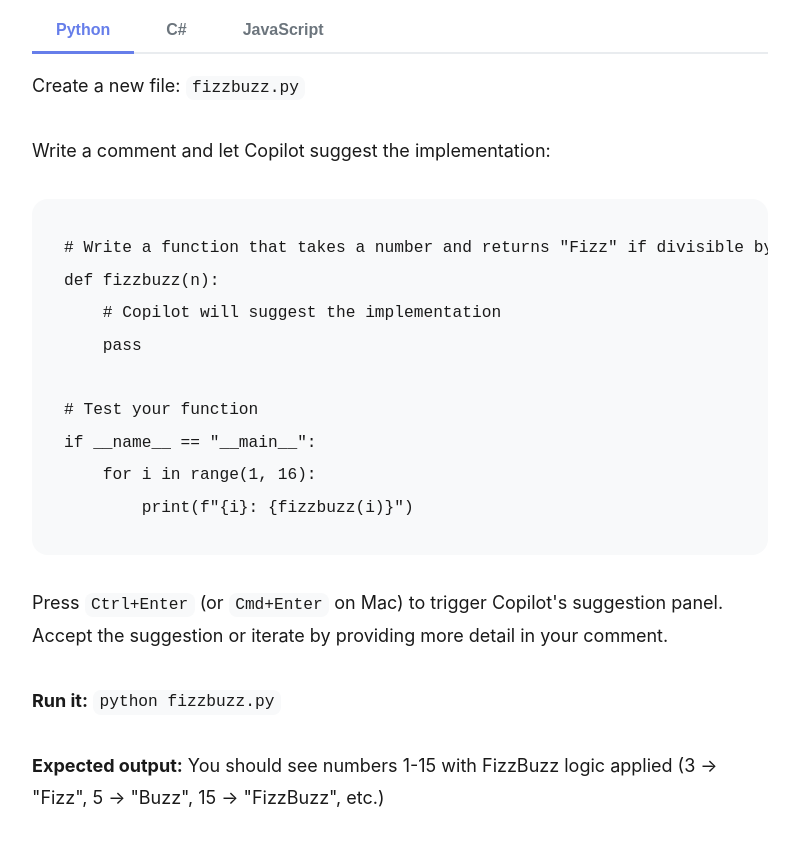
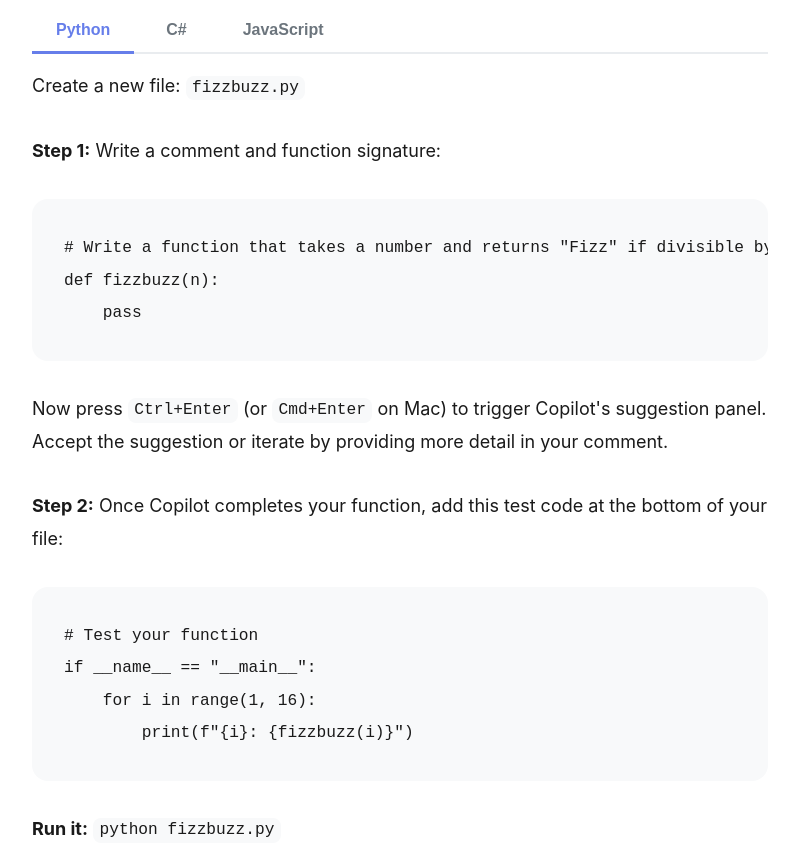
Before and after one commit to codess-aus/AI-Assisted-Dev-with-GitHub-Copilot, a website: page posts/part1-welcome.html in a window 1280 px wide. Shown: the part 4520-5369 px from the top of the page, without its empty margins (240-1039 px from the left). Drawn offline with Linux system fonts and the light colour scheme.

Commit message:
feat: add prerequisites and setup guide for the workshop with detailed instructions and resources

```diff
--- a/posts/part1-welcome.html
+++ b/posts/part1-welcome.html
@@ -119,24 +119,25 @@
             <div class="tab-content-container">
                 <div class="tab-content active" data-language="python">
                     <p>Create a new file: <code>fizzbuzz.py</code></p>
-                    <p>Write a comment and let Copilot suggest the implementation:</p>
+                    <p><strong>Step 1:</strong> Write a comment and function signature:</p>
                     <pre><code># Write a function that takes a number and returns "Fizz" if divisible by 3, "Buzz" if divisible by 5, and "FizzBuzz" if divisible by both. Otherwise, return the number as a string.
 def fizzbuzz(n):
-    # Copilot will suggest the implementation
-    pass
+    pass</code></pre>
+                    <p>Now press <code>Ctrl+Enter</code> (or <code>Cmd+Enter</code> on Mac) to trigger Copilot's suggestion panel. Accept the suggestion or iterate by providing more detail in your comment.</p>
 
-# Test your function
+                    <p><strong>Step 2:</strong> Once Copilot completes your function, add this test code at the bottom of your file:</p>
+                    <pre><code># Test your function
 if __name__ == "__main__":
     for i in range(1, 16):
         print(f"{i}: {fizzbuzz(i)}")</code></pre>
-                    <p>Press <code>Ctrl+Enter</code> (or <code>Cmd+Enter</code> on Mac) to trigger Copilot's suggestion panel. Accept the suggestion or iterate by providing more detail in your comment.</p>
+
                     <p><strong>Run it:</strong> <code>python fizzbuzz.py</code></p>
                     <p><strong>Expected output:</strong> You should see numbers 1-15 with FizzBuzz logic applied (3 → "Fizz", 5 → "Buzz", 15 → "FizzBuzz", etc.)</p>
                 </div>
 
                 <div class="tab-content" data-language="csharp">
                     <p>Create a new file: <code>FizzBuzz.cs</code></p>
-                    <p>Write a comment and let Copilot suggest the implementation:</p>
+                    <p><strong>Step 1:</strong> Write the class structure with a comment and method signature:</p>
                     <pre><code>// Implement FizzBuzz logic as a method in a class
 using System;
 
@@ -147,41 +148,44 @@ public class FizzBuzzSolver
     // Otherwise, return the number as a string.
     public string Solve(int n)
     {
-        // Copilot will suggest the implementation
         return n.ToString();
     }
+}</code></pre>
+                    <p>Now press <code>Ctrl+Enter</code> (or <code>Cmd+Enter</code> on Mac) to trigger Copilot's suggestion panel. Notice how it adapts to C# syntax and conventions.</p>
 
-    static void Main()
+                    <p><strong>Step 2:</strong> Once Copilot completes your method, add this Main method to test it (inside the class, after the Solve method):</p>
+                    <pre><code>    static void Main()
     {
         var solver = new FizzBuzzSolver();
         for (int i = 1; i <= 15; i++)
         {
             Console.WriteLine($"{i}: {solver.Solve(i)}");
         }
-    }
-}</code></pre>
-                    <p>Press <code>Ctrl+Enter</code> (or <code>Cmd+Enter</code> on Mac) to trigger Copilot's suggestion panel. Notice how it adapts to C# syntax and conventions.</p>
+    }</code></pre>
+
                     <p><strong>Run it:</strong> <code>dotnet run</code> or compile with <code>csc FizzBuzz.cs</code> then run <code>./FizzBuzz</code></p>
                     <p><strong>Expected output:</strong> Numbers 1-15 with FizzBuzz logic applied</p>
                 </div>
 
                 <div class="tab-content" data-language="javascript">
                     <p>Create a new file: <code>fizzbuzz.js</code></p>
-                    <p>Write a comment and let Copilot suggest the implementation:</p>
+                    <p><strong>Step 1:</strong> Write a comment and function signature:</p>
 <pre><code>// Implement FizzBuzz logic in JavaScript
 // Return "Fizz" for multiples of 3, "Buzz" for 5, "FizzBuzz" for both,
 // otherwise return the number as a string.
 function fizzbuzz(n) {
-    // Copilot will suggest the implementation
     return n.toString();
 }
+</code></pre>
+                    <p>Now press <code>Ctrl+Enter</code> (or <code>Cmd+Enter</code> on Mac) to trigger Copilot's suggestion panel. Notice how it adapts to JavaScript idioms (strict equality, modulo checks).</p>
 
-// Test your function
+                    <p><strong>Step 2:</strong> Once Copilot completes your function, add this test code at the bottom of your file:</p>
+<pre><code>// Test your function
 for (let i = 1; i <= 15; i++) {
     console.log(`${i}: ${fizzbuzz(i)}`);
 }
 </code></pre>
-                    <p>Press <code>Ctrl+Enter</code> (or <code>Cmd+Enter</code> on Mac) to trigger Copilot's suggestion panel. Notice how it adapts to JavaScript idioms (strict equality, modulo checks).</p>
+
                     <p><strong>Run it:</strong> <code>node fizzbuzz.js</code></p>
                     <p><strong>Expected output:</strong> Numbers 1-15 with FizzBuzz logic applied</p>
                 </div>
```
